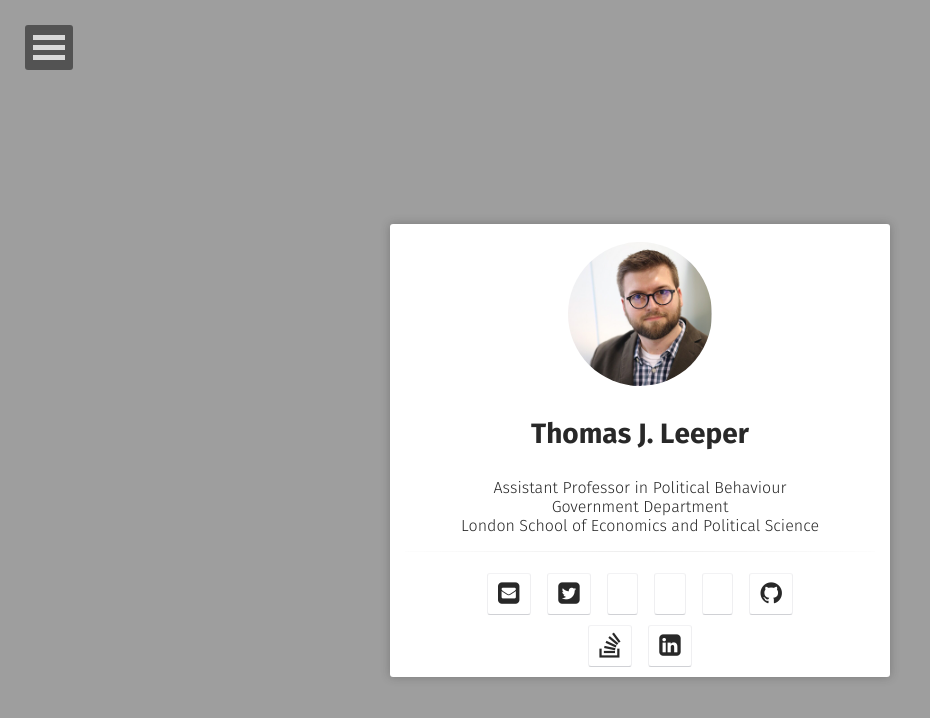
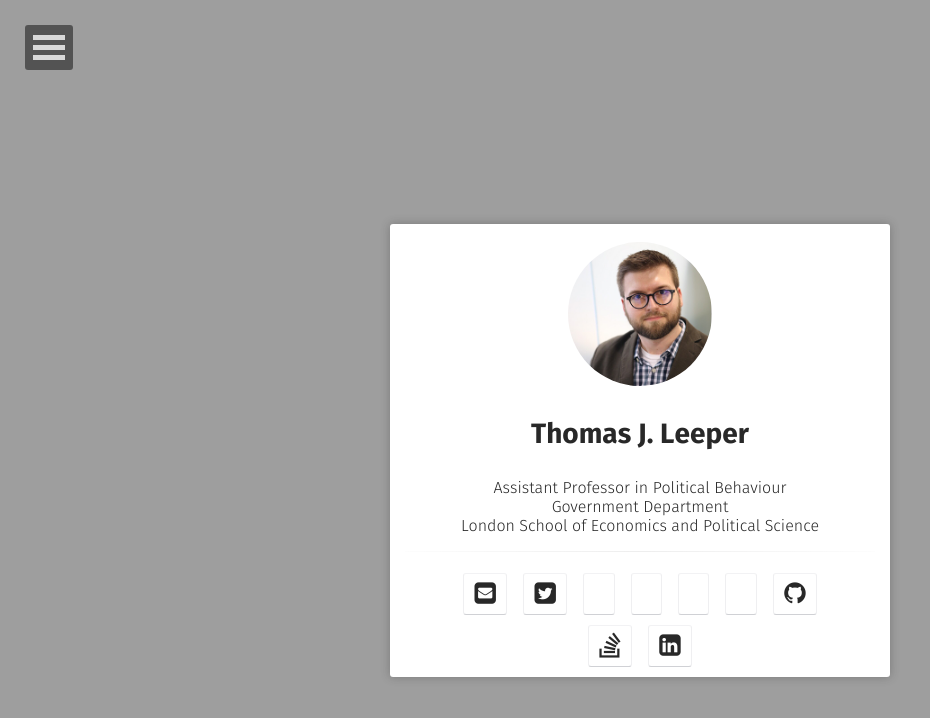
Before and after one commit to leeper/leeper.github.io, a Jekyll site: the page built from index.md, in a window 1280 px wide. Shown: the top 718 px of the page, without its empty margins (0-930 px from the left). Built offline with Jekyll 4.4.1, drawn with Linux system fonts in a browser that asks for light colours; some web fonts are replaced.

Commit message:
update social links

```diff
--- a/_config.yml
+++ b/_config.yml
@@ -36,6 +36,7 @@
 orcid:              '0000-0003-4097-6326'
 dataverse:          leeper
 google-scholar:     'hqiux-MAAAAJ'
+publons:            '634082'
 #google:
   #plus:            #username
   #analytics:
--- a/_includes/head.html
+++ b/_includes/head.html
@@ -34,8 +34,8 @@
     <meta name="MobileOptimized" content="320">
     <meta name="viewport" content="width=device-width, initial-scale=1.0">
     <!-- CSS -->
+    <link rel="stylesheet" href="{{ site.url }}/assets/css/academicons.css"/>
     <link rel="stylesheet" href="{{ site.url }}/assets/css/main.css">
-    <link rel="stylesheet" href="{{ site.url }}/assets/css/academicons.css"/>
     <!-- JS -->
     <script src="{{ site.url }}/assets/js/modernizr-3.3.1.custom.min.js"></script>
     <!-- Favicons -->
--- a/_includes/nav.html
+++ b/_includes/nav.html
@@ -49,6 +49,9 @@
                     </li>{% endif %}
                     {% if site.google-scholar %}<li>
                         <a href="https://scholar.google.com/citations?user={{ site.google-scholar }}" target="_blank" rel="noopener noreferrer"><i class="ai ai-google-scholar-square"></i> Google Scholar</a>
+                    </li>{% endif %}
+                    {% if site.publons %}<li>
+                        <a href="https://publons.com/author/{{ site.publons }}" target="_blank" rel="noopener noreferrer"><i class="ai ai-publons-square"></i> Publons</a>
                     </li>{% endif %}
                     {% if site.facebook %}<li>
                         <a href="http://facebook.com/{{ site.facebook }}" target="_blank" rel="noopener noreferrer"><i class="fa fa-fw fa-facebook-square"></i> Facebook</a>
--- a/_includes/social-links.html
+++ b/_includes/social-links.html
@@ -6,6 +6,7 @@
                         {% if site.orcid %}<a class="social-btn" href="http://orcid.org/{{ site.orcid }}" target="_blank" rel="noopener noreferrer"><i class="ai ai-orcid-square fa-medium"></i></a>{% endif %}
                         {% if site.dataverse %}<a class="social-btn" href="https://dataverse.harvard.edu/dataverse/{{ site.dataverse }}" target="_blank" rel="noopener noreferrer"><i class="ai ai-dataverse-box fa-medium"></i></a>{% endif %}
                         {% if site.google-scholar %}<a class="social-btn" href="https://scholar.google.com/citations?user={{ site.google-scholar }}" target="_blank" rel="noopener noreferrer"><i class="ai ai-google-scholar-square fa-medium"></i></a>{% endif %}
+                        {% if site.publons %}<a class="social-btn" href="https://publons.com/author/{{ site.publons }}" target="_blank" rel="noopener noreferrer"><i class="ai ai-publons-square fa-medium"></i></a>{% endif %}
                         {% if site.github-url %}<a class="social-btn" href="http://github.com/{{ site.github-url }}" target="_blank" rel="noopener noreferrer"><i class="fa fa-fw fa-github"></i></a>{% endif %}
                         {% if site.stackoverflow %}<a class="social-btn" href="http://stackoverflow.com/users/{{ site.stackoverflow }}" target="_blank" rel="noopener noreferrer"><i class="fa fa-fw fa-stack-overflow"></i></a>{% endif %}
                         {% if site.linkedin %}<a class="social-btn" href="http://linkedin.com/in/{{ site.linkedin }}" target="_blank" rel="noopener noreferrer"><i class="fa fa-fw fa-linkedin-square"></i></a>{% endif %}
```
